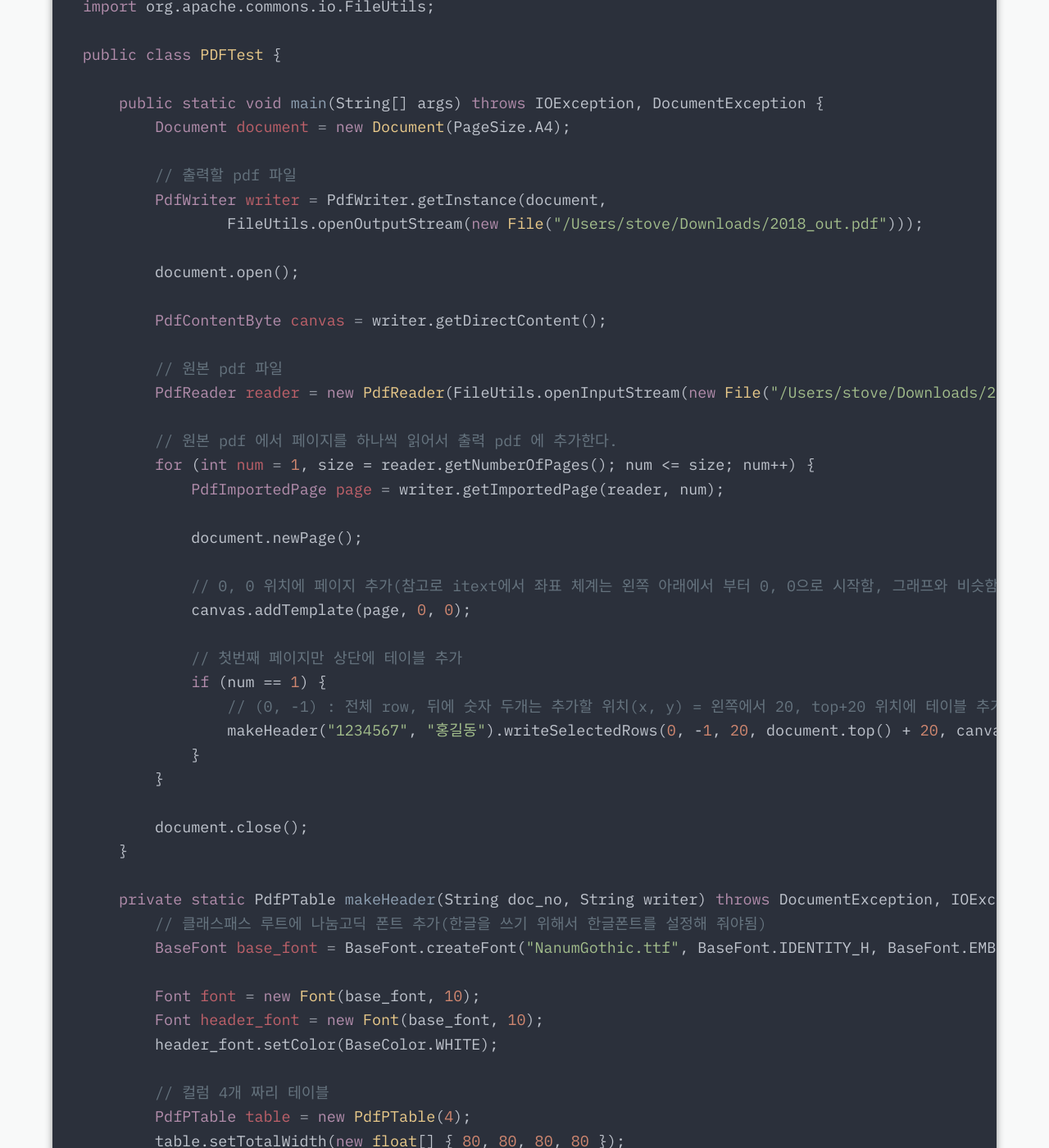
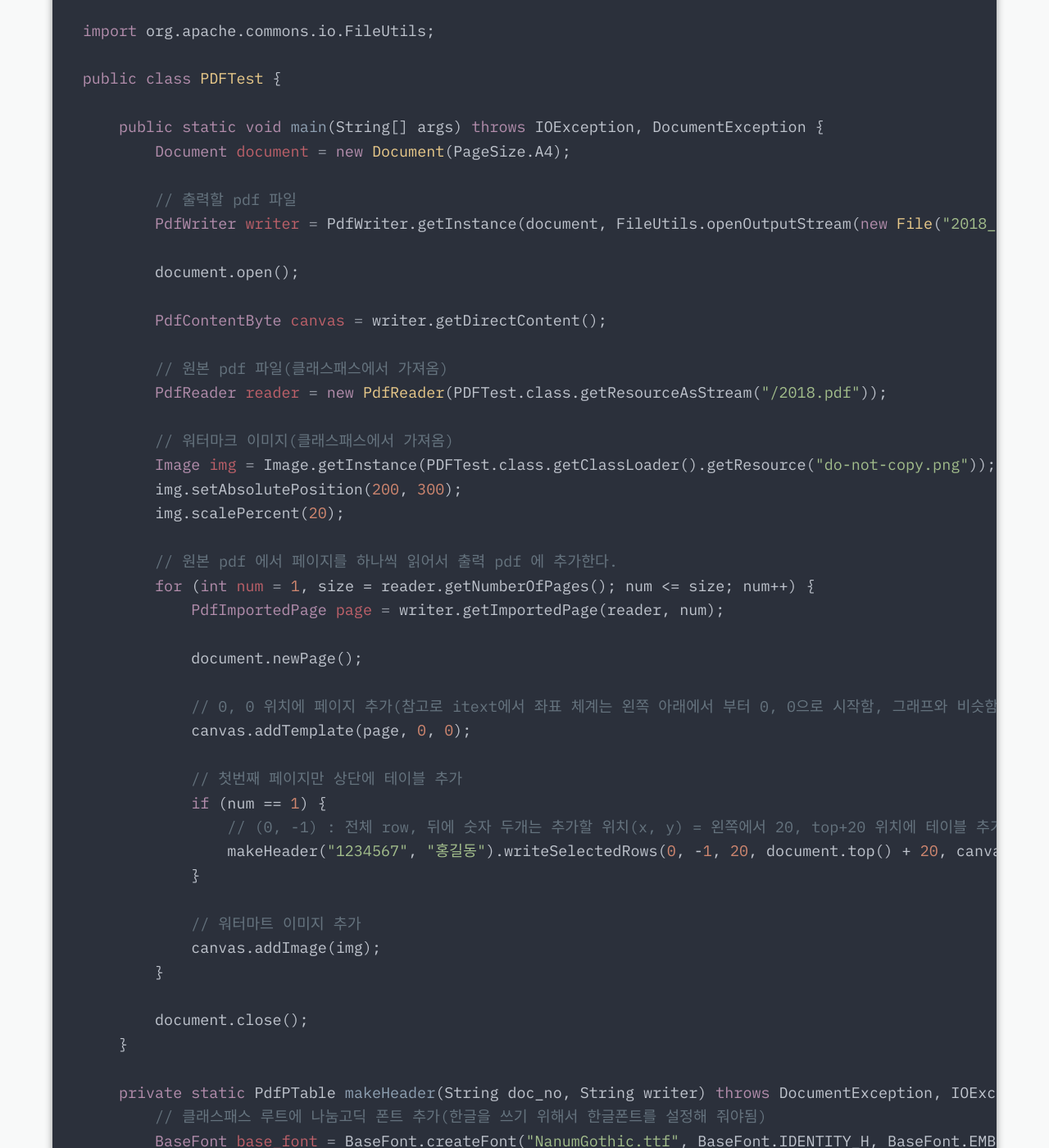
Before and after one commit to stove99/stove99.github.io, a Jekyll site: the page built from _posts/201907/2019-07-30-itext add table to exsist pdf file.md, in a window 1280 px wide and 1400 px high, scrolled down 2102 px. Shown: the whole window at 82% size. Built offline with Jekyll 4.4.1, drawn with Linux system fonts in a browser that asks for light colours; nearby versions of some CDN libraries; some web fonts are replaced; comment, search, counter and statistics services are not loaded; some of the changed text lies outside the part shown.

Commit message:
내용변경

```diff
--- a/_posts/201907/2019-07-30-itext add table to exsist pdf file.md
+++ b/_posts/201907/2019-07-30-itext add table to exsist pdf file.md
@@ -1,6 +1,6 @@
 ---
 layout: post
-title: 'JAVA : itextpdf 로 기존 pdf 파일에 해더정보 테이블 추가하기'
+title: 'JAVA : itextpdf 로 기존 pdf 파일에 워터마크 및 이것저것 추가해 보기'
 date: 2019-07-30
 keywords: 'java'
 categories: [Java]
@@ -8,7 +8,7 @@ image: https://images.unsplash.com/photo-1555885215-cbd53c552665?crop=entropy&cs
 image-sm: https://images.unsplash.com/photo-1555885215-cbd53c552665?crop=entropy&cs=tinysrgb&fit=crop&fm=jpg&h=1200&ixid=eyJhcHBfaWQiOjF9&ixlib=rb-1.2.1&q=80&w=2000
 ---
 
-이미 만들어져 있는 pdf 파일을 읽어서 요것조것 추가한 다음에 다른 pdf 파일로 출력하는 예제임
+이미 만들어져 있는 pdf 파일을 읽어서 워터마크등 요것조것 추가한 다음에 다른 pdf 파일로 출력하는 예제임
 
 ## maven dependency
 
@@ -39,6 +39,7 @@ import com.itextpdf.text.BaseColor;
 import com.itextpdf.text.Document;
 import com.itextpdf.text.DocumentException;
 import com.itextpdf.text.Font;
+import com.itextpdf.text.Image;
 import com.itextpdf.text.PageSize;
 import com.itextpdf.text.Phrase;
 import com.itextpdf.text.pdf.BaseFont;
@@ -57,15 +58,19 @@ public class PDFTest {
         Document document = new Document(PageSize.A4);
 
         // 출력할 pdf 파일
-        PdfWriter writer = PdfWriter.getInstance(document,
-                FileUtils.openOutputStream(new File("/Users/stove/Downloads/2018_out.pdf")));
+        PdfWriter writer = PdfWriter.getInstance(document, FileUtils.openOutputStream(new File("2018_out.pdf")));
 
         document.open();
 
         PdfContentByte canvas = writer.getDirectContent();
 
-        // 원본 pdf 파일
-        PdfReader reader = new PdfReader(FileUtils.openInputStream(new File("/Users/stove/Downloads/2018.pdf")));
+        // 원본 pdf 파일(클래스패스에서 가져옴)
+        PdfReader reader = new PdfReader(PDFTest.class.getResourceAsStream("/2018.pdf"));
+
+        // 워터마크 이미지(클래스패스에서 가져옴)
+        Image img = Image.getInstance(PDFTest.class.getClassLoader().getResource("do-not-copy.png"));
+        img.setAbsolutePosition(200, 300);
+        img.scalePercent(20);
 
         // 원본 pdf 에서 페이지를 하나씩 읽어서 출력 pdf 에 추가한다.
         for (int num = 1, size = reader.getNumberOfPages(); num <= size; num++) {
@@ -81,6 +86,9 @@ public class PDFTest {
                 // (0, -1) : 전체 row, 뒤에 숫자 두개는 추가할 위치(x, y) = 왼쪽에서 20, top+20 위치에 테이블 추가
                 makeHeader("1234567", "홍길동").writeSelectedRows(0, -1, 20, document.top() + 20, canvas);
             }
+
+            // 워터마트 이미지 추가
+            canvas.addImage(img);
         }
 
         document.close();
```
Also changed, not shown: assets/attach/201907/pdf_result.png.
